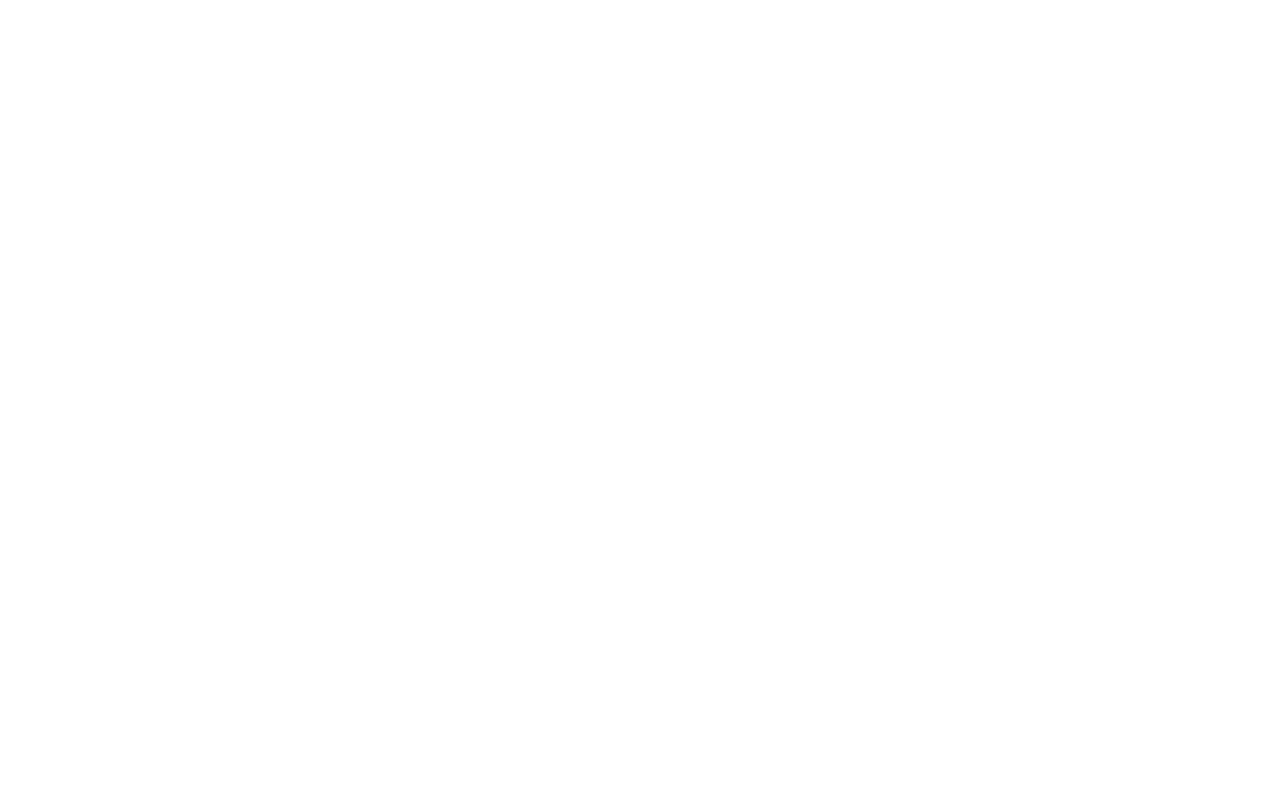
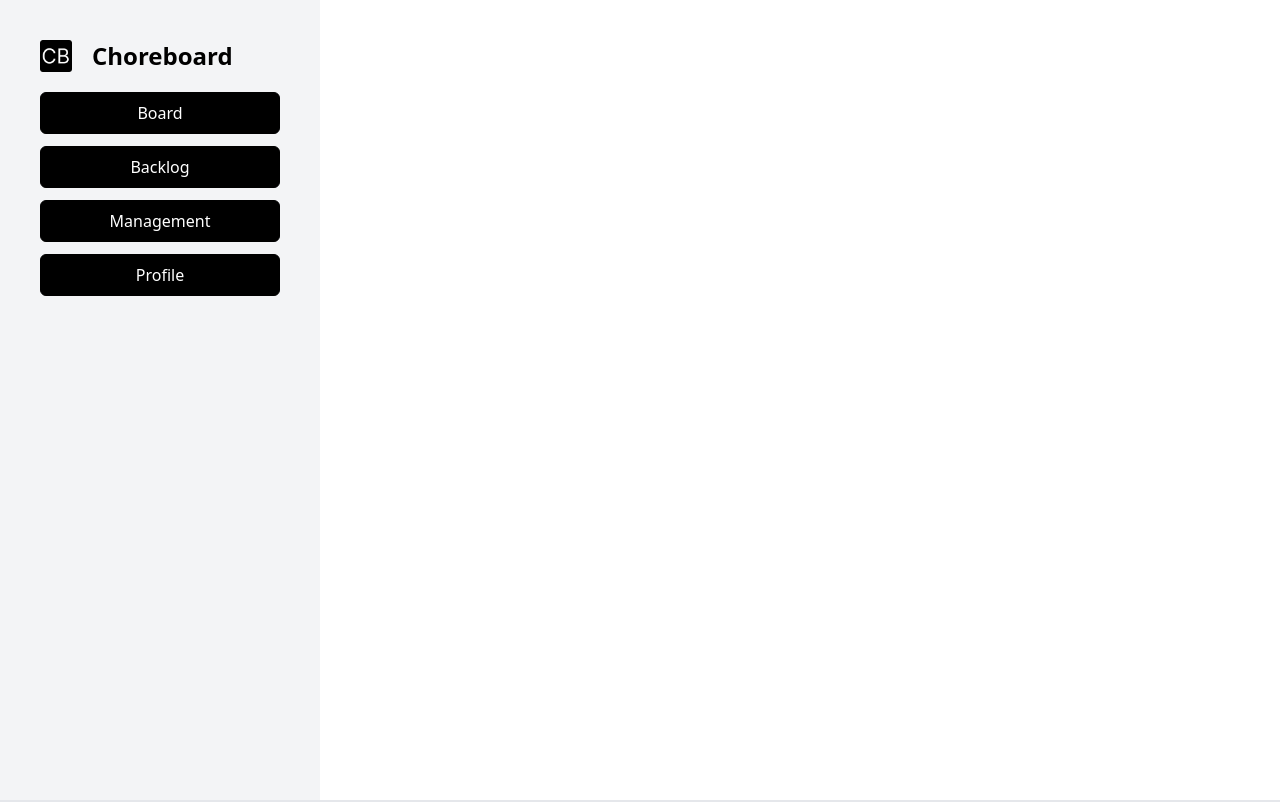
Before and after one commit to CardosoJavier/househol-frontend, a React (Vite) app: page /backlog in a window 1280 px wide. Before the commit this address had no page. Built offline with nearby package versions, Linux system fonts and the light colour scheme.

Commit message:
Added screen resizing

```diff
--- /dev/null
+++ b/src/components/navigation/Header.tsx
@@ -0,0 +1,13 @@
+import Logo from "../tags/logo";
+import Navbar from "./navbar";
+
+export default function Header() {
+  return (
+    <div className="flex flex-row justify-between items-center py-4 px-8 bg-white border-b-2 lg:p-0">
+      <div className="lg:hidden">
+        <Logo size={38} />
+      </div>
+      <Navbar />
+    </div>
+  );
+}
--- a/src/components/navigation/navbar.tsx
+++ b/src/components/navigation/navbar.tsx
@@ -1,6 +1,7 @@
 import { useState } from "react";
 import { List, X } from "react-bootstrap-icons";
 import { NavLink } from "react-router";
+import Logo from "../tags/logo";
 
 type NavigationLink = {
   label: String;
@@ -12,23 +13,30 @@
 
   const navLinks: NavigationLink[] = [
     { label: "Board", link: "/board" },
-    { label: "Backlog", link: "/" },
-    { label: "Management", link: "" },
-    { label: "Profile", link: "" },
+    { label: "Backlog", link: "/backlog" },
+    { label: "Management", link: "/management" },
+    { label: "Profile", link: "/profile" },
   ];
 
   function SidebarContent() {
     return (
       <div className="flex flex-col gap-5 w-full">
+        {/* Header */}
         <div className="flex flex-row justify-between">
-          <h1 className="text-2xl font-bold">Choreboard</h1>
+          <div className="lg:flex lg:flex-row lg:gap-5 lg:mt-10">
+            <div className="hidden lg:block">
+              <Logo size={32} />
+            </div>
+            <h1 className="text-2xl font-bold">Choreboard</h1>
+          </div>
           <button
             onClick={() => setIsExpanded(!isExpanded)}
-            className="flex border border-black rounded-md justify-center items-center bg-black"
+            className="flex border border-black rounded-md justify-center items-center bg-black lg:hidden"
           >
             <X size={28} color="white" />
           </button>
         </div>
+        {/* Links */}
         <div className="grid grid-cols-1 gap-3">
           {navLinks.map((navLink: NavigationLink, index: number) => (
             <NavLink
@@ -50,25 +58,30 @@
       <button
         className={`border border-black rounded-md p-1 bg-black ${
           isExpanded ? " invisible" : ""
-        }`}
+        } lg:hidden`}
         onClick={() => setIsExpanded(!isExpanded)}
       >
         <List color="white" size={28} />
       </button>
 
-      {/* Mobile view */}
+      {/* Mobile & Tablet view */}
       <div
         className={`fixed h-screen rounded-r-lg bg-white z-50 left-0 top-0 w-2/3 p-5 transition-transform ease-in-out duration-300 ${
           isExpanded ? "translate-x-0" : "-translate-x-full"
-        }`}
+        } md:w-2/5 lg:hidden`}
       >
         <SidebarContent />
       </div>
+
       <div
         className={`h-screen w-screen fixed bg-gray-500 left-0 top-0 opacity-50 z-0 duration-300 ${
           isExpanded ? "translate-y-0" : "-translate-y-full"
-        }`}
+        } lg:hidden`}
       ></div>
+      {/* Desktop Sidebar */}
+      <div className="hidden lg:flex lg:h-screen lg:w-80 lg:px-10 lg:bg-gray-100 lg:mr-10">
+        <SidebarContent />
+      </div>
     </nav>
   );
 }
--- a/src/constants/statusColors.ts
+++ b/src/constants/statusColors.ts
@@ -1,5 +1,6 @@
 export const statusColors: Map<string, string> = new Map([
   ["pending", "bg-green-100"],
-  ["progress", "bg-yellow-100"],
+  ["progressing", "bg-yellow-100"],
+  ["blocked", "bg-red-100"],
   ["completed", "bg-blue-100"],
 ]);
--- a/src/main.tsx
+++ b/src/main.tsx
@@ -3,6 +3,7 @@
 import { BrowserRouter, Route, Routes } from "react-router";
 import "./index.css";
 import App from "./App.tsx";
+import Backlog from "./pages/Backlog.tsx";
 import Board from "./pages/Board.tsx";
 
 createRoot(document.getElementById("root")!).render(
@@ -11,6 +12,7 @@
       <Routes>
         <Route path="/" element={<App />} />
         <Route path="/board" element={<Board />} />
+        <Route path="/backlog" element={<Backlog />} />
       </Routes>
     </BrowserRouter>
   </StrictMode>
--- /dev/null
+++ b/src/pages/Backlog.tsx
@@ -0,0 +1,9 @@
+import Header from "../components/navigation/Header";
+
+export default function Backlog() {
+  return (
+    <div>
+      <Header />
+    </div>
+  );
+}
--- a/src/pages/Board.tsx
+++ b/src/pages/Board.tsx
@@ -2,14 +2,14 @@
 import { useEffect, useState } from "react";
 import { StatusColumnProps } from "../components/board/StatusColumn.types";
 import { TaskProps } from "../components/board/Task.types";
-import Navbar from "../components/navigation/navbar";
-import Logo from "../components/tags/logo";
 import StatusColumn from "../components/board/StatusColumn";
 import verifyDTaskProps from "../util/tasks/verifyDTicketProps";
 import capitalizeFirstLetters from "../util/strings/capitalizeFirstLetters";
 import { getCurrentWeek } from "../util/time/monthTime";
 import { getAllStatusColumns } from "../api/columns/getAllStatusColumn";
 import { updateTaskById } from "../api/tasks/updateTaskById";
+import Header from "../components/navigation/Header";
+
 export default function Board() {
   const [columnsData, setColumnsData] = useState<StatusColumnProps[]>([]);
   const [isTaskUpdated, setIsTaskUpdated] = useState<TaskProps>();
@@ -43,12 +43,10 @@
 
   return (
     <DndContext onDragEnd={handleDragEnd}>
-      <div className="mb-10">
-        <div className="flex flex-row justify-between items-center py-4 px-8 bg-white border-b-2">
-          <Logo size={38} />
-          <Navbar />
-        </div>
-        <div className="flex flex-col gap-4 px-8 mt-8">
+      <div className="mb-10 lg:flex lg:flex-row lg:m-0">
+        <Header />
+
+        <div className="flex flex-col gap-4 px-8 mt-8 lg:w-full">
           <div className="flex flex-col gap-4">
             {/* Title */}
             <div>
@@ -56,9 +54,9 @@
               <h1 className="text-3xl font-bold">{getCurrentWeek()}</h1>
             </div>
             {/* Search bar and filter options*/}
-            <div className="flex flex-col gap-2 bg-transparent rounded-md p-4 outline outline-2 outline-gray-200">
+            <div className="grid grid-cols-1 gap-2 bg-transparent rounded-md p-4 outline outline-2 outline-gray-200 md:grid-cols-3">
               <input
-                className="rounded-md border-2 bg-transparent px-3 py-2 focus-visible:outline-black"
+                className="rounded-md border-2 bg-transparent px-3 py-2 focus-visible:outline-black md:col-span-2"
                 type="text"
                 placeholder="Search tasks..."
               />
@@ -72,6 +70,7 @@
           </div>
 
           {/* board */}
+          <div className="grid grid-cols-1 gap-5 md:grid-cols-2 lg:grid-cols-2 xl:grid-cols-4">
             {columnsData.map((colData: StatusColumnProps, index: number) => {
               return (
                 <div key={index}>
@@ -88,6 +87,7 @@
             })}
           </div>
         </div>
+      </div>
     </DndContext>
   );
 }
```
Lines whose indentation alone changed are shown as unchanged.
